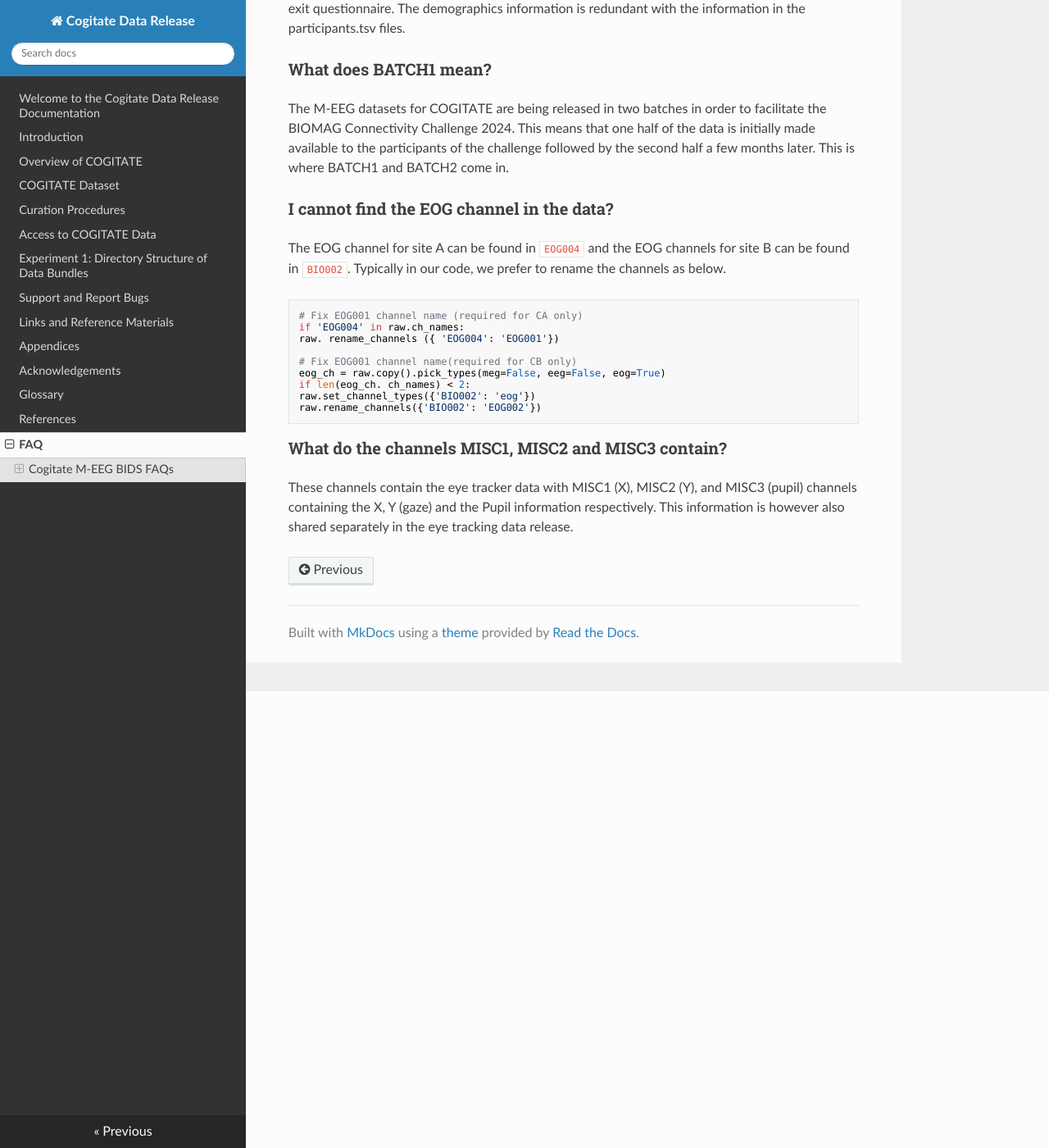
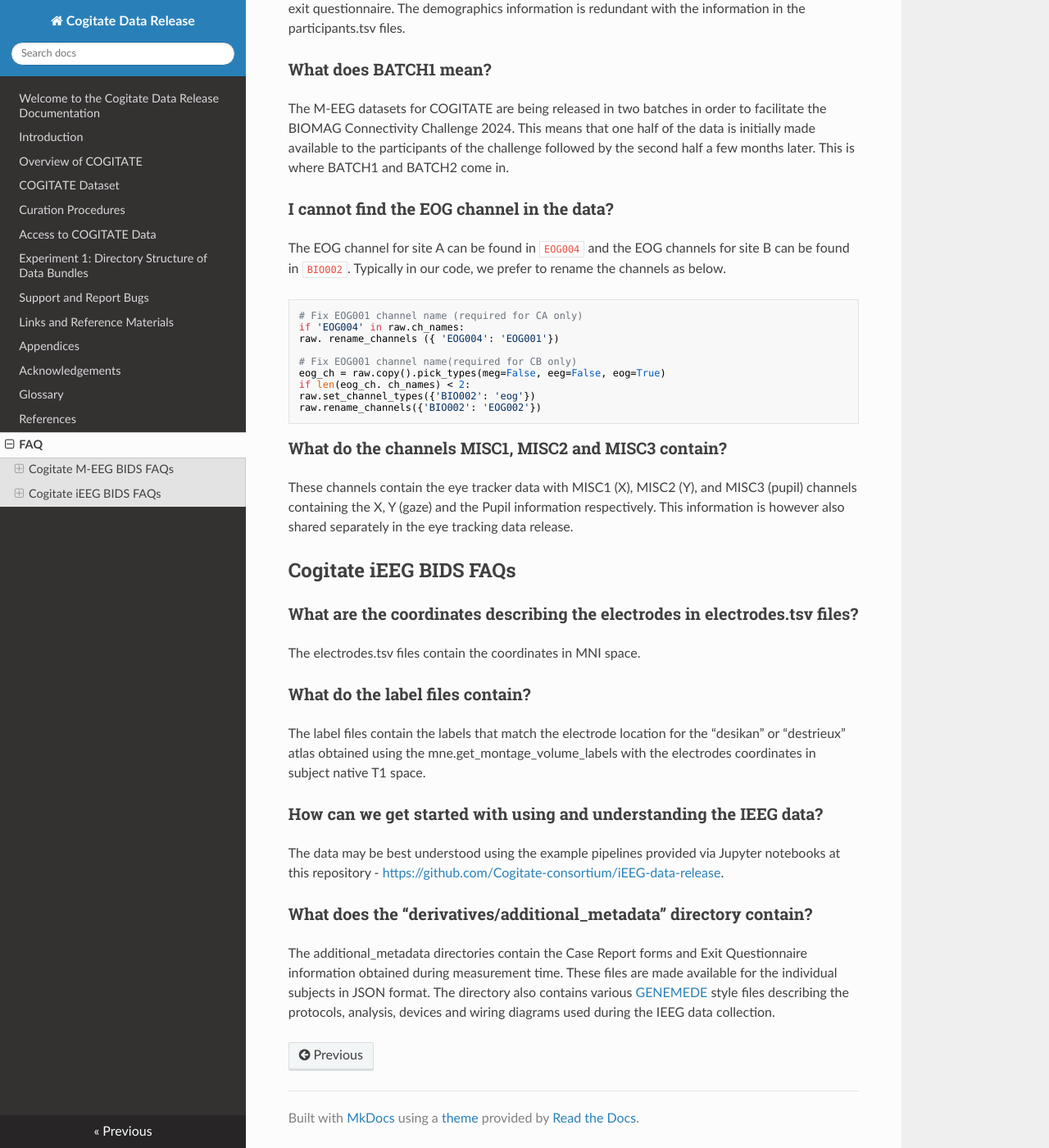
Before and after one commit to Cogitate-consortium/cogitate-data, an MkDocs documentation site: the page built from docs/13_faq.md, in a window 1280 px wide and 1400 px high, scrolled down 557 px. Shown: the whole window at 82% size. Built offline with MkDocs 1.6.1, drawn with Linux system fonts in a browser that asks for light colours; nearby versions of some CDN libraries.

Commit message:
Added "Cogitate iEEG BIDS FAQs" to the FAQ section

```diff
--- a/docs/13_faq.md
+++ b/docs/13_faq.md
@@ -35,3 +35,21 @@ raw.rename_channels({'BIO002': 'EOG002'})
 ### What do the channels MISC1, MISC2 and MISC3 contain?
 
 These channels contain the eye tracker data with MISC1 (X), MISC2 (Y), and MISC3 (pupil) channels containing the X, Y (gaze) and the Pupil information respectively. This information is however also shared separately in the eye tracking data release.
+
+## Cogitate iEEG BIDS FAQs
+
+### What are the coordinates describing the electrodes in electrodes.tsv files?
+
+The electrodes.tsv files contain the coordinates in MNI space.
+
+### What do the label files contain?
+
+The label files contain the labels that match the electrode location for the “desikan” or “destrieux” atlas obtained using the mne.get_montage_volume_labels with the electrodes coordinates in subject native T1 space.
+
+### How can we get started with using and understanding the IEEG data?
+
+The data may be best understood using the example pipelines provided via Jupyter notebooks at this repository - <a href="https://github.com/Cogitate-consortium/iEEG-data-release" target="_blank">https://github.com/Cogitate-consortium/iEEG-data-release</a>.
+
+### What does the “derivatives/additional_metadata” directory contain?
+
+The additional_metadata directories contain the Case Report forms and Exit Questionnaire information obtained during measurement time. These files are made available for the individual subjects in JSON format. The directory also contains various <a href="https://genemede.github.io" target="_blank">GENEMEDE</a> style files describing the protocols, analysis, devices and wiring diagrams used during the IEEG data collection.
```
